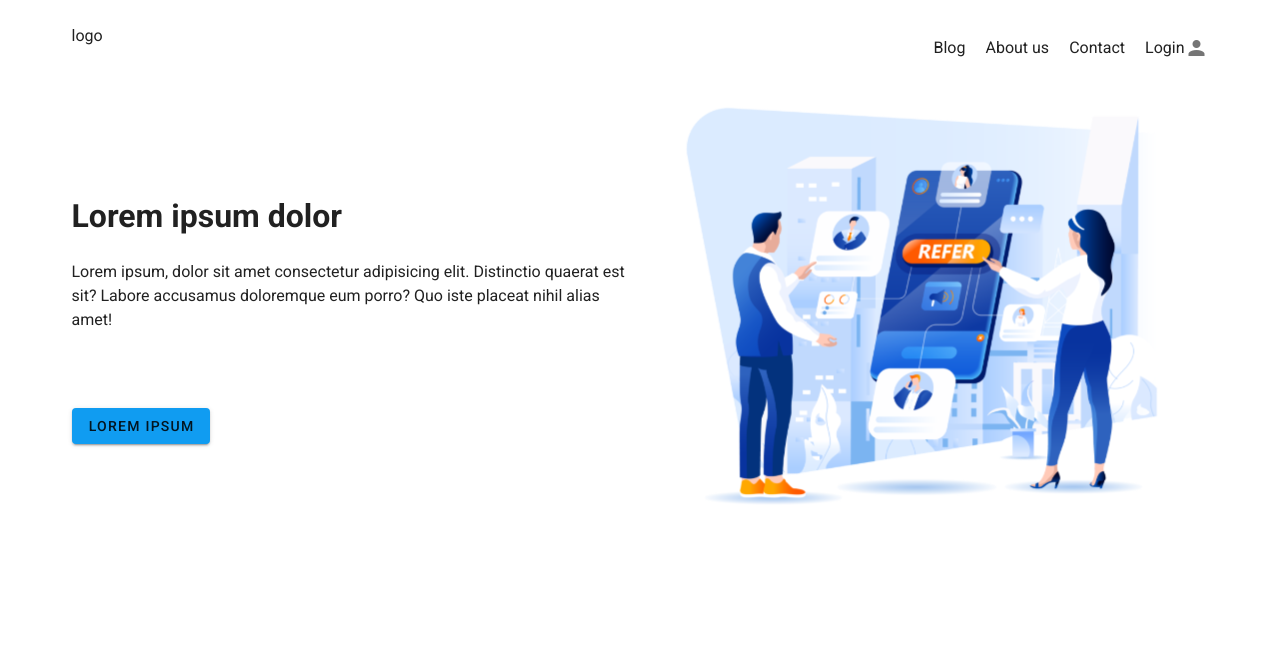
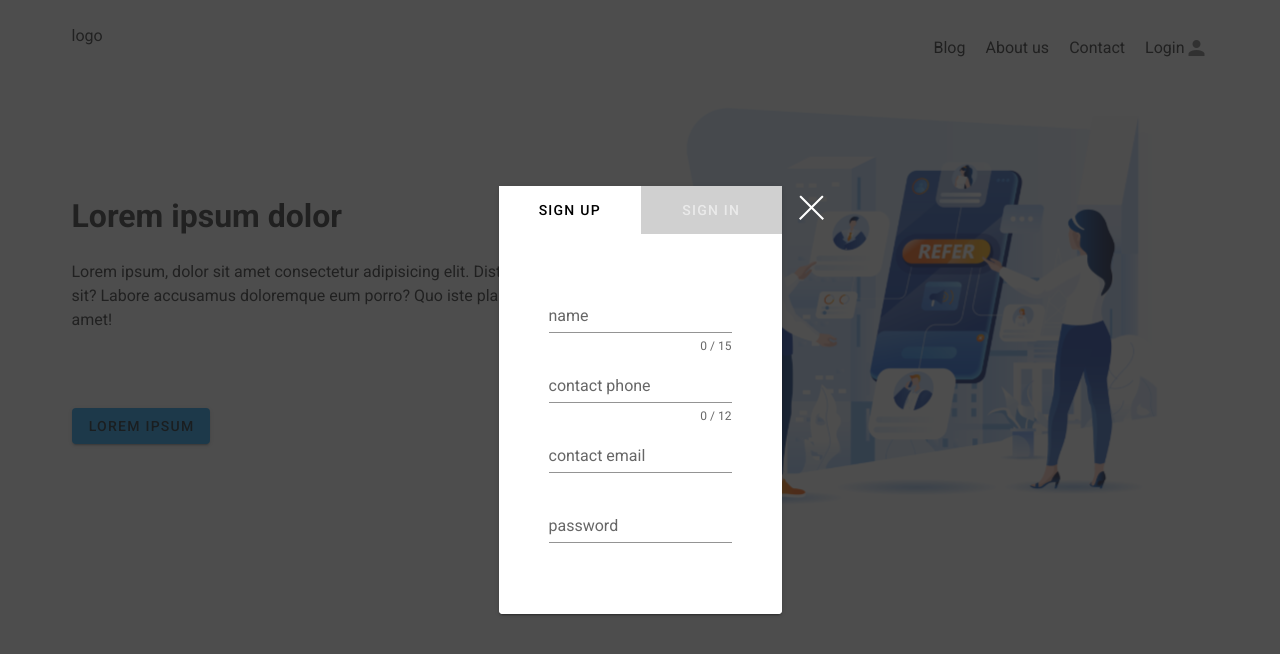
Before and after one commit to systanon/ref-earn, a Vue app: page / in a window 1280 px wide. Both pictures are taken after a click on the element "Login". Shown: the top 654 px of the page. Built offline with nearby package versions, Linux system fonts and the light colour scheme.

Commit message:
create popuplogin

```diff
--- a/src/components/HeaderNavMenu.vue
+++ b/src/components/HeaderNavMenu.vue
@@ -7,9 +7,16 @@
       <!-- <v-btn v-if="mobile_icon" v-model="drawer" @click="toggleNav">open</v-btn> -->
       <v-app-bar-nav-icon v-if="mobile_icon" @click="toggleNav">{{ hidden ? 'Hide' : 'Show' }}</v-app-bar-nav-icon>
       <v-list class="menu" ref="nav">
-          <v-list-item class="menu-item" v-for="(link,index ) in links" :key="index">
+        <!-- <v-list-item class="menu-item" v-for="link in links" :key="link.text" @click="openLoginPopup">
             {{link.text}}
             <v-icon v-text="link.icon"></v-icon>
+        </v-list-item>-->
+        <v-list-item class="menu-item">Blog</v-list-item>
+        <v-list-item class="menu-item">About us</v-list-item>
+        <v-list-item class="menu-item">Contact</v-list-item>
+        <v-list-item class="menu-item" @click="openLoginPopup">
+          Login
+          <v-icon>mdi-account</v-icon>
         </v-list-item>
       </v-list>
       <!-- </v-app-bar> -->
@@ -62,19 +69,23 @@ export default {
       mobile_icon: false,
       drawer: false,
       hidden: false,
-      links: [
-        { text: 'Blog' },
-        { text: 'About us' },
-        { text: 'Contact' },
-        {
-          text: 'Login ', icon: 'mdi-account',
-        },
-      ],
+      // links: [
+      //   { text: 'Blog' },
+      //   { text: 'About us' },
+      //   { text: 'Contact' },
+      //   {
+      //     text: 'Login ', icon: 'mdi-account', link: 'openLoginPopup',
+      //   },
+      // ],
     }
   },
   methods: {
     resizeHandler() {
       this.mobile_icon = window.innerWidth <= 768
+    },
+    openLoginPopup() {
+      this.toggleNav()
+      this.$bus.$emit('popupLogin', { show: true })
     },
     show() {
       this.hidden = !this.hidden
@@ -84,7 +95,6 @@ export default {
       this.show()
       return nav.contains('active') ? nav.remove('active') : nav.add('active')
     },
-    // document.addEventListener('click')
   },
   mounted() {
     window.addEventListener('resize', this.resizeHandler)
--- /dev/null
+++ b/src/components/popups/PopupLogin.vue
@@ -0,0 +1,119 @@
+<template>
+  <v-container fluid class="popup">
+    <v-card class="form-wrapp">
+      <v-img class="close-popup" src="../../assets/Vector.svg" @click="closePopupLogin"></v-img>
+      <v-tabs v-model="tab" background-color="light" dark :centered="true">
+        <v-tab>Sign up</v-tab>
+        <v-tab>Sign in</v-tab>
+      </v-tabs>
+      <v-tabs-items class="tab-items" v-model="tab">
+        <v-tab-item>
+          <v-card flat>
+            <v-form ref="form">
+              <v-text-field color="success" :counter="15" label="name" v-model="name"></v-text-field>
+              <v-text-field
+                color="success"
+                label="contact phone"
+                v-model="email"
+                :counter="12"
+                :rules="[rules.required, rules.phoneLength, rules.phoneValidation]"
+              ></v-text-field>
+              <v-text-field
+                color="success"
+                label="contact email"
+                v-model="phone"
+                :rules="[rules.required, rules.mailValidation1]"
+              ></v-text-field>
+              <v-text-field color="success" label="password"></v-text-field>
+            </v-form>
+          </v-card>
+        </v-tab-item>
+        <v-tab-item>
+          <v-card flat>
+            <v-form ref="form">
+              <v-text-field color="success" :counter="15" label="name" v-model="name"></v-text-field>
+              <v-text-field color="success" label="password"></v-text-field>
+            </v-form>
+          </v-card>
+        </v-tab-item>
+      </v-tabs-items>
+    </v-card>
+  </v-container>
+</template>
+<style scoped>
+.popup {
+  position: fixed;
+  top: 0;
+  bottom: 0;
+  left: 0;
+  right: 0;
+  background-color: rgba(33, 33, 33, 0.8);
+  z-index: 4;
+  display: flex;
+  flex-direction: column;
+  justify-content: center;
+  align-items: center;
+  transition: 0.5s all;
+}
+.close-popup {
+  position: absolute;
+  z-index: 10;
+  top: 2%;
+  right: -15%;
+  cursor: pointer;
+}
+.v-tab.v-tab {
+  color: black;
+  width: 100%;
+}
+.tab-items {
+  padding: 50px;
+}
+.v-slide-group__content {
+  justify-content: center;
+}
+.v-tab:before {
+  background-color: transparent;
+}
+.theme--dark.v-tabs > .v-tabs-bar .v-tab:not(.v-tab--active) {
+  background-color: rgba(23, 23, 23, 0.2);
+  color: #eaeaea;
+}
+</style>
+<script>
+export default {
+  data() {
+    return {
+      tab: null,
+      name: '',
+      phone: '',
+      email: '',
+      password: '',
+      rules: {
+        required: (v) => !!v || 'input is required',
+        minLengthName: (v) => v.length <= 15 || 'the maximum number of characters entered',
+        withoutSpace: (v) => !/\s/g.test(v) || 'the field must not contain a space',
+        onlyCharacter: (v) => !/\d/g.test(v) || 'name should consist only of character',
+        withoutSpecialChar: (v) => !/\W/g.test(v) || 'the field must not contain a special character',
+        mailValidation1: (v) => /^(\w+\.?\w+\.?\w+?|\d+\.?\d+\.?\d+)([@])(\w+|\d+)\.{1}[a-zA-Z]{2,3}$/.test(v)
+          || 'invalid email',
+        mailValidation2: (v) => /^(\w+\.?\w+\.?\w+?|\d+\.?\d+\.?\d+)([@])(\w+|\d+)\.{1}[a-zA-Z]{2,3}$/.test(v)
+          || v.length === 0
+          || 'invalid email',
+        onlyDigits: (v) => !/\D/g.test(v) || 'ABN should consist only of digits',
+        lengthABN: (v) => v.length === 11 || 'ABN must have 11 digits',
+        phoneValidation: (v) => /^\({0,1}((0|\+61)(2|4|3|7|8)){0,1}\){0,1}( |-){0,1}[0-9]{2}( |-){0,1}[0-9]{2}( |-){0,1}[0-9]{1}( |-){0,1}[0-9]{3}$/.test(
+          v,
+        ) || 'invalid number',
+        phoneLength: (v) => v.length === 12 || 'phone must have 12 digits',
+        fileValidation: (v) => (!!v && v.size > 3000000 ? 'the file must be no more than 3 mb' : true),
+      },
+    }
+  },
+  methods: {
+    closePopupLogin() {
+      this.$bus.$emit('popupLogin', { show: false })
+    },
+  },
+}
+</script>
--- /dev/null
+++ b/src/components/popups/Popups.vue
@@ -0,0 +1,29 @@
+<template>
+  <div>
+    <PopupLogin v-if="popupLoginOpened"/>
+  </div>
+</template>
+<script>
+
+import PopupLogin from '@/components/popups/PopupLogin.vue'
+
+export default {
+  components: {
+    PopupLogin,
+  },
+  data() {
+    return {
+      popupLoginOpened: false,
+    }
+  },
+  mounted() {
+    this.popupLogin = ({ show }) => {
+      this.popupLoginOpened = show
+    }
+    this.$bus.$on('popupLogin', this.popupLogin)
+  },
+  beforeDestroy() {
+    if (this.popupLogin) this.$bus.$off('popupLogin', this.popupLogin)
+  },
+}
+</script>
--- a/src/main.js
+++ b/src/main.js
@@ -6,9 +6,18 @@ import vuetify from './plugins/vuetify'
 
 Vue.config.productionTip = false
 
+Object.defineProperty(Vue.prototype, '$bus', {
+  get: function bus() {
+    return this.$root.bus
+  },
+})
+
 new Vue({
   router,
   store,
   vuetify,
+  data: {
+    bus: new Vue({}),
+  },
   render: (h) => h(App),
 }).$mount('#app')
--- a/src/views/Home.vue
+++ b/src/views/Home.vue
@@ -1,15 +1,18 @@
 <template>
   <v-container>
-    <Header />
+    <Header/>
+    <Popups/>
   </v-container>
 </template>
 <script>
 import Header from '@/components/Header.vue'
+import Popups from '@/components/popups/Popups.vue'
 
 export default {
   name: 'home',
   components: {
     Header,
+    Popups,
   },
 }
 </script>
```
Also changed, not shown: src/assets/Vector.svg (added). Lines whose indentation alone changed are shown as unchanged.
